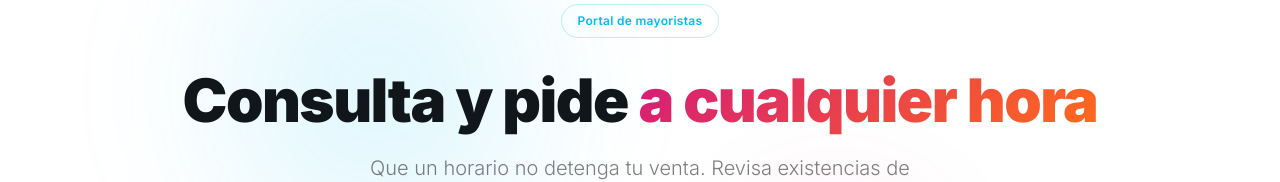
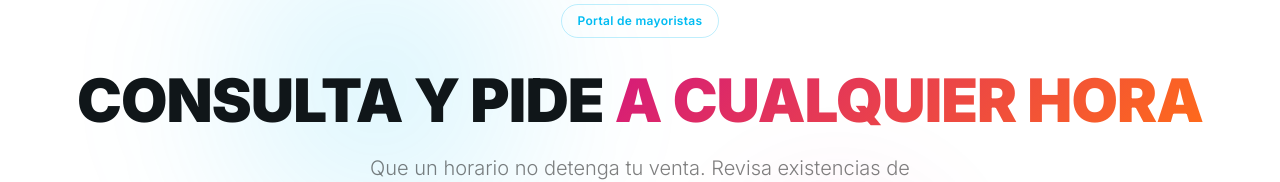
Before and after one commit to iStuffsBajio/mayoristas, a React (Vite) app: page / in a window 1280 px wide. Shown: the part 253-435 px from the top of the page. Built offline with nearby package versions, Linux system fonts and the light colour scheme; no server answers.

Commit message:
ui: titular del hero en mayusculas
Se aplica con textTransform en vez de cambiar el texto guardado, asi el
titular sigue siendo comodo de editar en minusculas desde el panel admin.

Co-Authored-By: Claude Opus 5 <noreply@anthropic.com>

```diff
--- a/src/components/Hero.jsx
+++ b/src/components/Hero.jsx
@@ -24,7 +24,11 @@ export default function Hero({ onExplorar, onPersonalizar }) {
 
         {/* El titular se edita desde el panel admin. La segunda mitad va en
             degradado, que es donde cae la promesa. */}
-        <h1 className="text-4xl sm:text-6xl font-black leading-none tracking-tight mb-6">
+        {/* En mayúsculas. El titular se edita en minúsculas desde el panel y
+            aquí se transforma, para que el texto guardado siga siendo legible
+            de editar. */}
+        <h1 className="text-4xl sm:text-6xl font-black leading-none mb-6"
+          style={{ textTransform: 'uppercase', letterSpacing: '-0.015em' }}>
           <span style={{ color: '#101619' }}>{hero.titulo1} </span>
           <span style={{ background: gradPrincipal, WebkitBackgroundClip: 'text', WebkitTextFillColor: 'transparent', backgroundClip: 'text' }}>
             {hero.titulo2}
```
